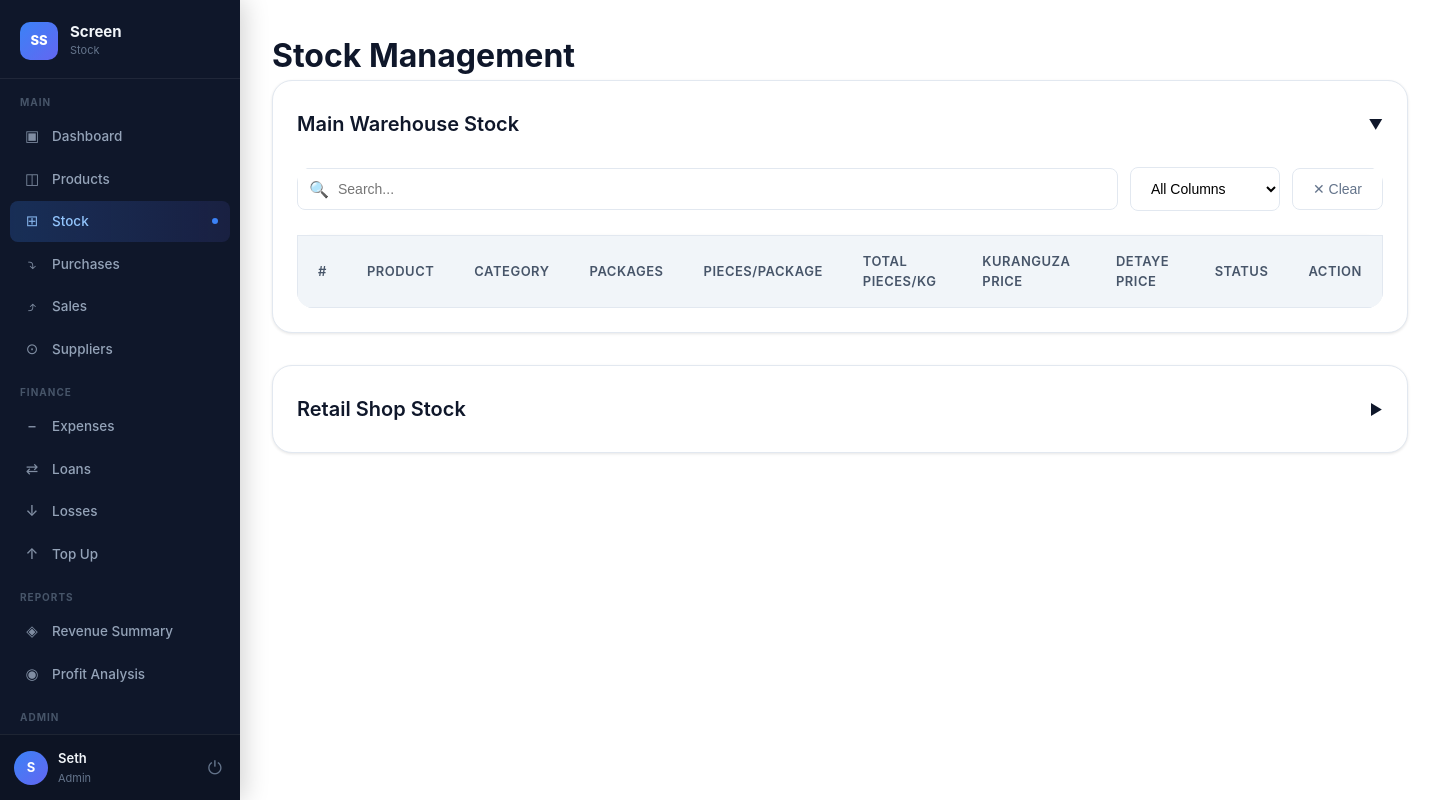
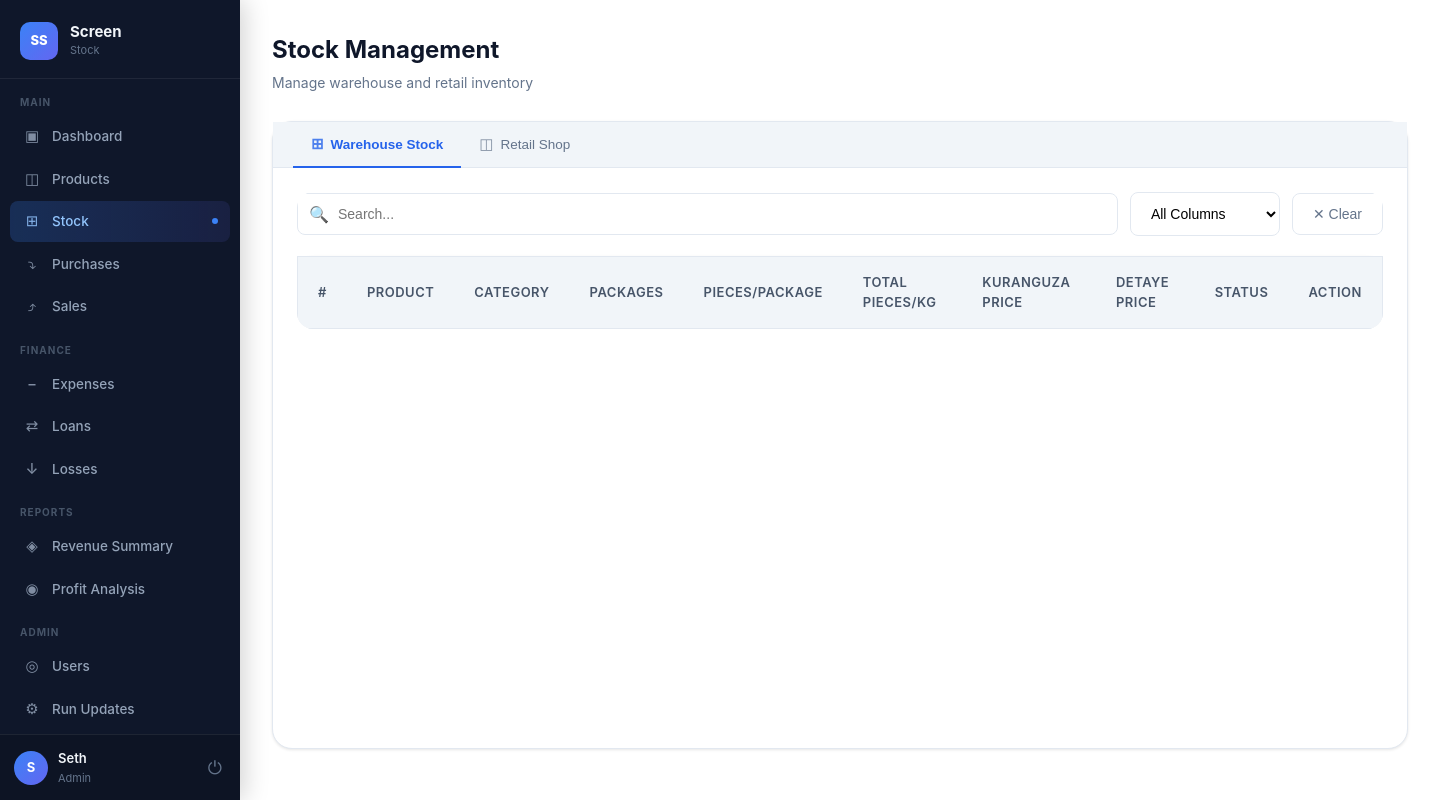
Before and after one commit to GilbertFromRwanda/screen_stock, a PHP site: page /stock.php in a window 1440 px wide. Run offline with PHP 8.4, Linux system fonts and the light colour scheme; a user stored in the database is signed in; data comes from the database, SQL or seed files in the repository; data that the repository does not hold is empty.

Commit message:
fix design for stock

```diff
--- a/sidebar.php
+++ b/sidebar.php
@@ -11,7 +11,7 @@ $nav = [
             ['href' => 'stock.php',      'icon' => '⊞',  'label' => 'Stock'],
             ['href' => 'purchases.php',  'icon' => '⤵',  'label' => 'Purchases'],
             ['href' => 'sales.php',      'icon' => '⤴',  'label' => 'Sales'],
-            ['href' => 'suppliers.php',  'icon' => '⊙',  'label' => 'Suppliers'],
+            // ['href' => 'suppliers.php',  'icon' => '⊙',  'label' => 'Suppliers'],
         ]
     ],
     'finance' => [
@@ -21,7 +21,7 @@ $nav = [
             ['href' => 'expenses.php',   'icon' => '−',  'label' => 'Expenses'],
             ['href' => 'loans.php',      'icon' => '⇄',  'label' => 'Loans'],
             ['href' => 'losses.php',     'icon' => '↓',  'label' => 'Losses'],
-            ['href' => 'boaster.php',    'icon' => '↑',  'label' => 'Top Up'],
+            // ['href' => 'boaster.php',    'icon' => '↑',  'label' => 'Top Up'],
         ]
     ],
     'reports' => [
--- a/stock.php
+++ b/stock.php
@@ -135,23 +135,32 @@ $products = mysqli_query($conn, "SELECT id, name FROM products ORDER BY name");
         <?php include 'sidebar.php'; ?>
 
         <div class="main-content">
-            <h1>Stock Management</h1>
+            <div class="page-header">
+                <div>
+                    <h1>Stock Management</h1>
+                    <p class="page-subtitle">Manage warehouse and retail inventory</p>
+                </div>
+            </div>
 
             <?php if (isset($success)): ?>
                 <div class="alert alert-success"><?php echo $success; ?></div>
             <?php endif; ?>
-
             <?php if (isset($error)): ?>
                 <div class="alert alert-danger"><?php echo $error; ?></div>
             <?php endif; ?>
 
-            <div class="stock-container">
-                <div class="stock-section">
-                    <h2 class="collapsible-header" onclick="toggleSection(this)">
-                        Main Warehouse Stock
-                        <span class="collapse-icon">&#9660;</span>
-                    </h2>
-                    <div class="collapsible-body">
+            <div class="stock-card">
+                <div class="stock-tabs">
+                    <button class="stock-tab active" onclick="switchTab('tab-warehouse', this)">
+                        <span class="tab-icon">⊞</span> Warehouse Stock
+                    </button>
+                    <button class="stock-tab" onclick="switchTab('tab-retail', this)">
+                        <span class="tab-icon">◫</span> Retail Shop
+                    </button>
+                </div>
+
+                <div class="tab-body">
+                <div class="tab-panel" id="tab-warehouse">
                     <div class="table-responsive">
                         <table class="table" id="tblStock">
                             <thead>
@@ -195,17 +204,11 @@ $products = mysqli_query($conn, "SELECT id, name FROM products ORDER BY name");
                             </tbody>
                         </table>
                     </div>
-                    </div>
                 </div>
 
-                <div class="stock-section">
-                    <h2 class="collapsible-header collapsed" onclick="toggleSection(this)">
-                        Retail Shop Stock
-                        <span class="collapse-icon">&#9660;</span>
-                    </h2>
-                    <div class="collapsible-body collapsed">
+                <div class="tab-panel" id="tab-retail" style="display:none;">
                     <div class="table-responsive">
-                        <table class="table"id="tblRetail">
+                        <table class="table" id="tblRetail">
                             <thead>
                                 <tr>
                                     <th>#</th>
@@ -235,9 +238,9 @@ $products = mysqli_query($conn, "SELECT id, name FROM products ORDER BY name");
                             </tbody>
                         </table>
                     </div>
-                    </div>
                 </div>
-            </div>
+                </div><!-- /.tab-body -->
+            </div><!-- /.stock-card -->
         </div>
     </div>
 
@@ -354,15 +357,94 @@ $products = mysqli_query($conn, "SELECT id, name FROM products ORDER BY name");
         </div>
     </div>
 
+    <style>
+/* Page header */
+.page-header {
+    display: flex;
+    align-items: flex-start;
+    justify-content: space-between;
+    margin-bottom: 28px;
+}
+.page-header h1 {
+    font-size: 24px;
+    font-weight: 700;
+    color: var(--dark);
+    margin: 0;
+}
+.page-subtitle {
+    font-size: 14px;
+    color: var(--secondary);
+    margin-top: 4px;
+}
+
+/* Tab card */
+.stock-card {
+    background: var(--white);
+    border-radius: 20px;
+    box-shadow: var(--shadow-sm);
+    border: 1px solid var(--gray-200);
+    overflow: visible;
+}
+
+/* Tab bar */
+.stock-tabs {
+    display: flex;
+    gap: 0;
+    border-bottom: 1px solid var(--gray-200);
+    background: var(--gray-100);
+    padding: 0 20px;
+}
+.stock-tab {
+    display: flex;
+    align-items: center;
+    gap: 7px;
+    padding: 13px 18px;
+    border: none;
+    background: none;
+    font-size: 13.5px;
+    font-weight: 500;
+    color: var(--secondary);
+    cursor: pointer;
+    border-bottom: 2px solid transparent;
+    margin-bottom: -1px;
+    transition: color .15s, border-color .15s;
+    white-space: nowrap;
+}
+.stock-tab:hover { color: var(--dark); }
+.stock-tab.active {
+    color: var(--primary);
+    border-bottom-color: var(--primary);
+    font-weight: 600;
+}
+.tab-icon { font-size: 15px; opacity: .8; }
+
+/* Tab body */
+.tab-body { padding: 0; }
+
+/* Each panel scrolls independently */
+.tab-panel {
+    background: none;
+    box-shadow: none;
+    border: none;
+    padding: 24px;
+    height: calc(100vh - 220px);
+    min-height: 320px;
+    overflow-y: auto;
+    overflow-x: hidden;
+}
+.tab-panel .table { margin-top: 0; }
+.tab-panel .table-responsive { overflow-x: auto; }
+    </style>
     <script src="script.js"></script>
     <script>
 createAdvancedTableSearch('txtSearchStock', 'tblStock', []);
 createAdvancedTableSearch('txtSearchRetail', 'tblRetail', []);
 
-function toggleSection(header) {
-    const body = header.nextElementSibling;
-    header.classList.toggle('collapsed');
-    body.classList.toggle('collapsed');
+function switchTab(panelId, btn) {
+    document.querySelectorAll('.tab-panel').forEach(p => p.style.display = 'none');
+    document.querySelectorAll('.stock-tab').forEach(b => b.classList.remove('active'));
+    document.getElementById(panelId).style.display = '';
+    btn.classList.add('active');
 }
 
 function openEditStock(productId, name, qty, piecesPerPkg, packagePrice, retailPrice) {
```
